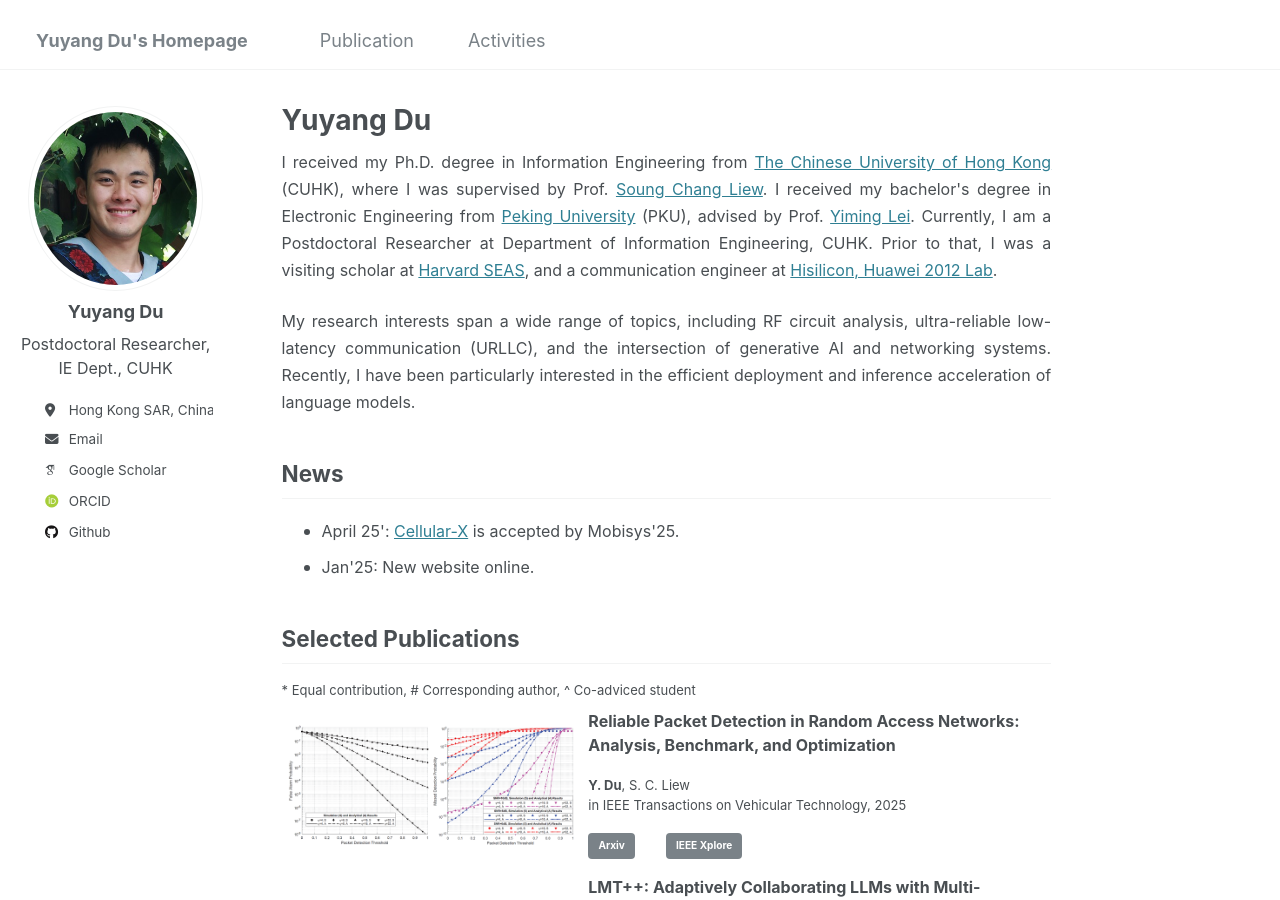
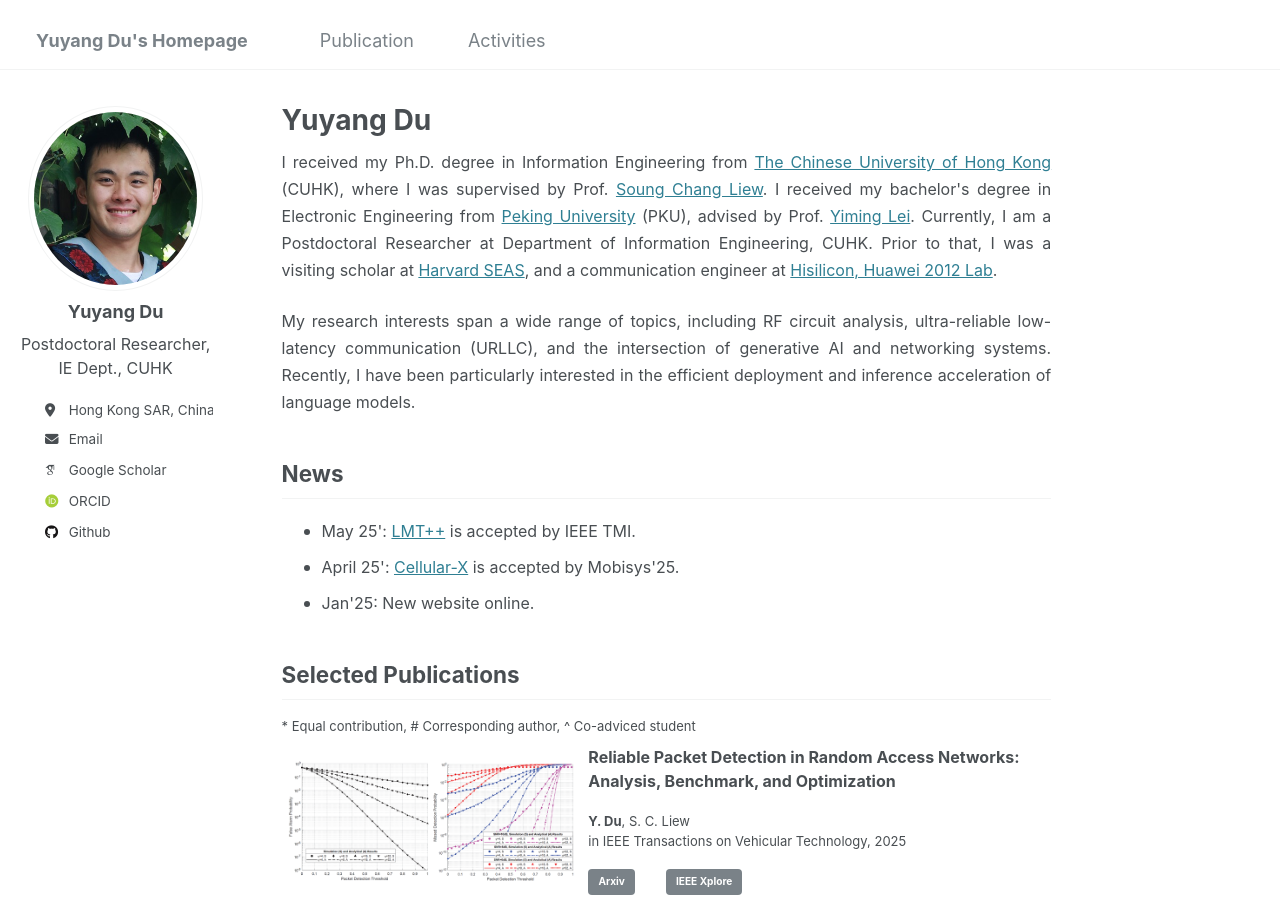
Before and after one commit to yuyangdu01/yuyangdu01.github.io, a Jekyll site: the page built from _pages/about.md, in a window 1280 px wide and 900 px high. Built offline with Jekyll 4.4.1, drawn with Linux system fonts in a browser that asks for light colours; some web fonts are replaced.

Commit message:
Update about.md

```diff
--- a/_pages/about.md
+++ b/_pages/about.md
@@ -22,6 +22,7 @@ a:hover {
 
 News <font size=3></font>
 ------
+* <font size=3>May 25': <a href="https://www.hisilicon.com/en">LMT++</a> is accepted by IEEE TMI.</font>
 * <font size=3>April 25': <a href="https://www.hisilicon.com/en">Cellular-X</a> is accepted by Mobisys'25.</font>
 * <font size=3>Jan'25: New website online.</font>
 
```
